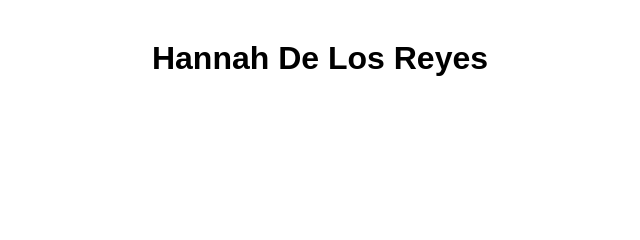
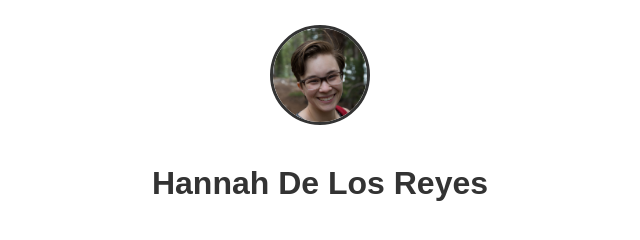
Before and after one commit to bugdlr/bugdlr.github.io, a plain HTML site: page index.html in a window 1280 px wide. Shown: the whole page, without its empty margins (320-960 px from the left). Drawn offline with Linux system fonts and the light colour scheme.

Commit message:
added main image

```diff
--- a/index.html
+++ b/index.html
@@ -6,6 +6,7 @@
     <link rel="stylesheet" href="style.css" charset="utf-8">
   </head>
   <body>
+    <img class="main-img" src="images/hannah_smile_crop-compressed.jpg" alt="Hannah's face">
     <h1>Hannah De Los Reyes</h1>
   </body>
 </html>
--- a/style.css
+++ b/style.css
@@ -1,5 +1,19 @@
 * {
   font-family: sans-serif;
+  box-sizing: border-box;
+}
+
+h1, h2, h3, h4, h5, p {
+  color: #333;
+}
+
+.main-img {
+  height: 100px;
+  width: 100px;
+  margin: 25px auto;
+  display: block;
+  border-radius: 50%;
+  border: 3px solid #333;
 }
 
 h1 {
```
Also changed, not shown: images/hannah_smile_crop-compressed.jpg (added).
